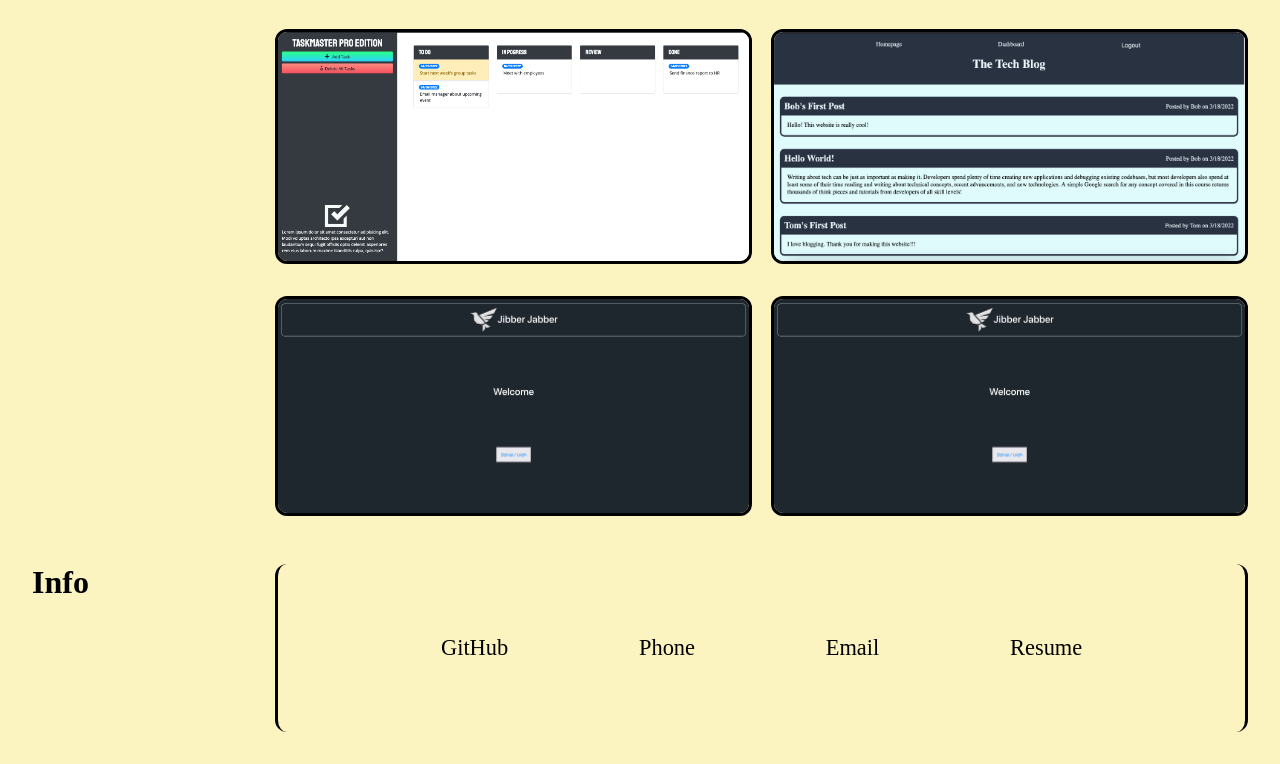
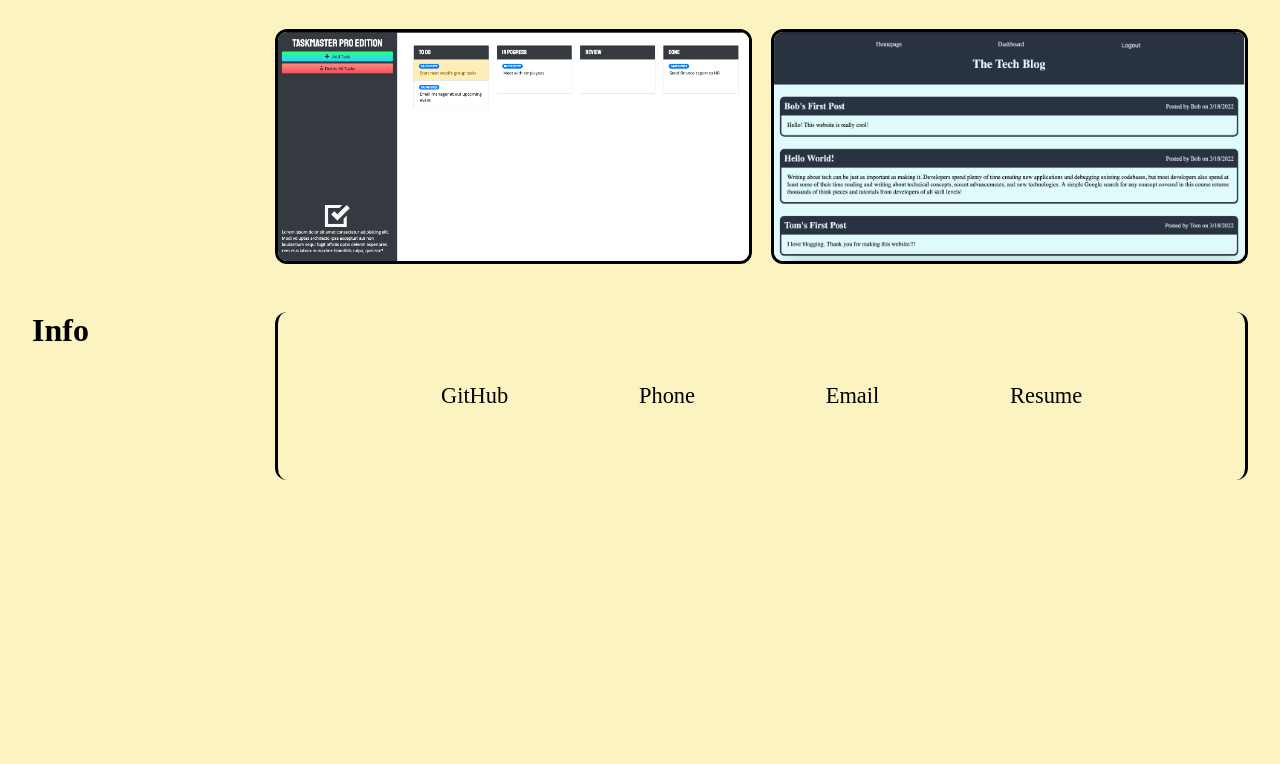
Before and after one commit to yasharjs/professional-portfolio-css, a plain HTML site: page index.html in a window 1280 px wide. Shown: the part 785-1549 px from the top of the page. After the commit the page ends 1297 px from the top, so only its background shows below. Drawn offline with Linux system fonts and the light colour scheme.

Commit message:
readme updated

```diff
--- a/index.html
+++ b/index.html
@@ -34,8 +34,7 @@
                 <img src="images/note-taker.png" alt="note-taker">
                 <img src="images/taskmaster.png" alt="taskmaster">
                 <img src="images/techblog.png" alt="tech-blog">
-                <img src="images/JibberJabber.png" alt="">
-                <img src="images/JibberJabber.png" alt="">
+
             </div>
         </div>
 
```
Also changed, not shown: images/p1.png (added), images/p2.png (added), 2 other files.
